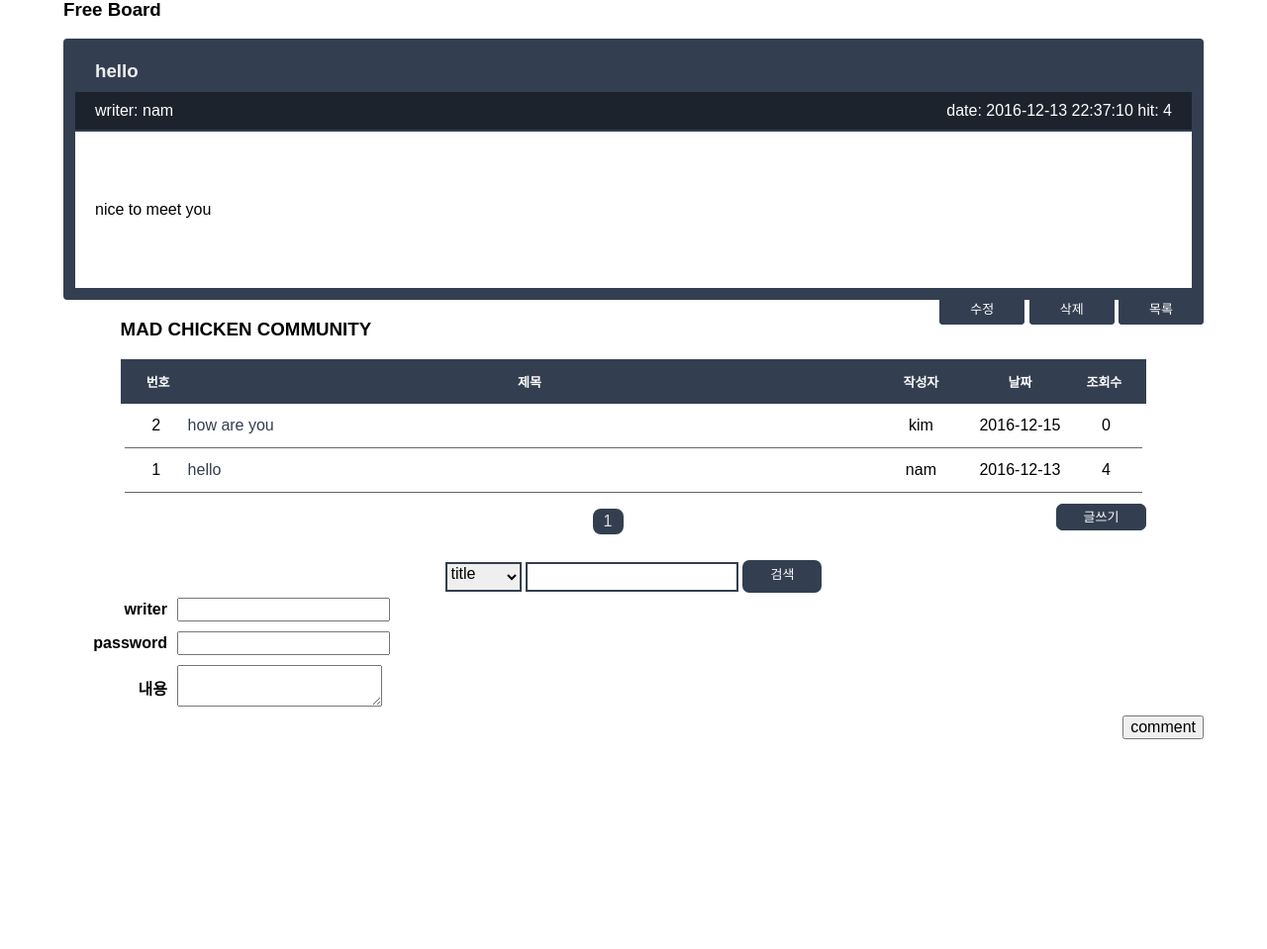
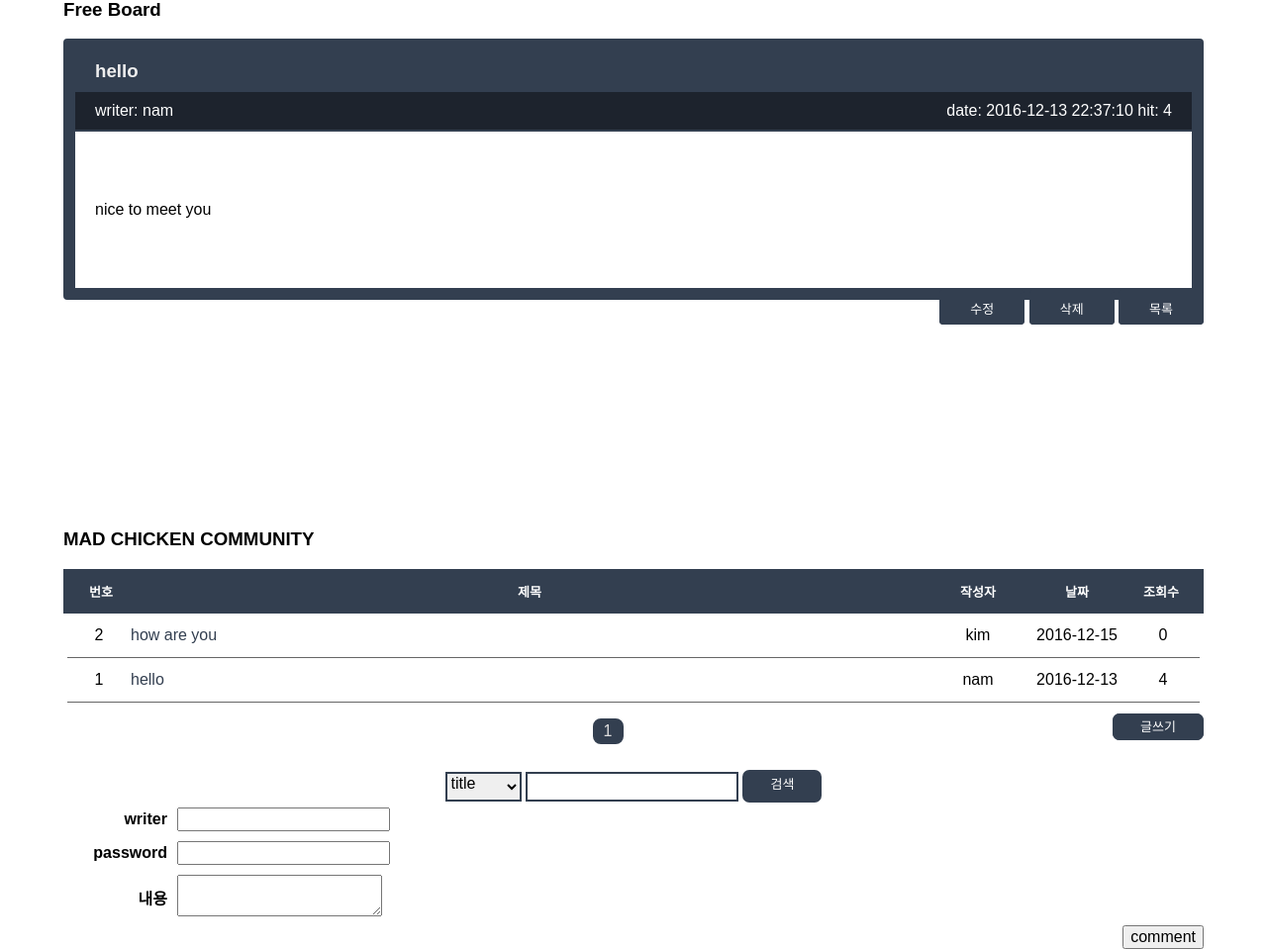
Before and after one commit to ruinalen/madchicken, a PHP site: page /board/view.php?id=1 in a window 1280 px wide. Shown: the part 20-979 px from the top of the page at 99% size. Before the commit the page ends 767 px from the top, so only its background shows below. Run offline with PHP 8.4, Linux system fonts and the light colour scheme; the visitor is signed in with stand-in values (Sample User, id 1); data comes from the database, SQL or seed files in the repository; data that the repository does not hold is empty.

Commit message:
Edit board

```diff
--- a/board/css/board.css
+++ b/board/css/board.css
@@ -92,6 +92,11 @@ div#boardView {
     border: 12px solid #333f50;
     border-radius: 4px;
 }
+.boardViewList{
+    width: 100%;
+    margin: 0;
+    margin-top: 20%;
+}
 .btnSet{
     float: right;
 }
--- a/board/view.php
+++ b/board/view.php
@@ -146,7 +146,7 @@ $row = $result->fetch_assoc();
     $result = $db->query($sql);
     ?>
 
-    <article class="boardArticle">
+    <article class="boardViewList">
         <h3>MAD CHICKEN COMMUNITY</h3>
         <div id="boardList">
             <table>
--- a/css/community.css
+++ b/css/community.css
@@ -7,6 +7,6 @@ iframe#board_frame {
 
 #board {
     width: 100%;
-    height: 90%;
+    height: 100%;
     margin-top: 8%;
 }
```
